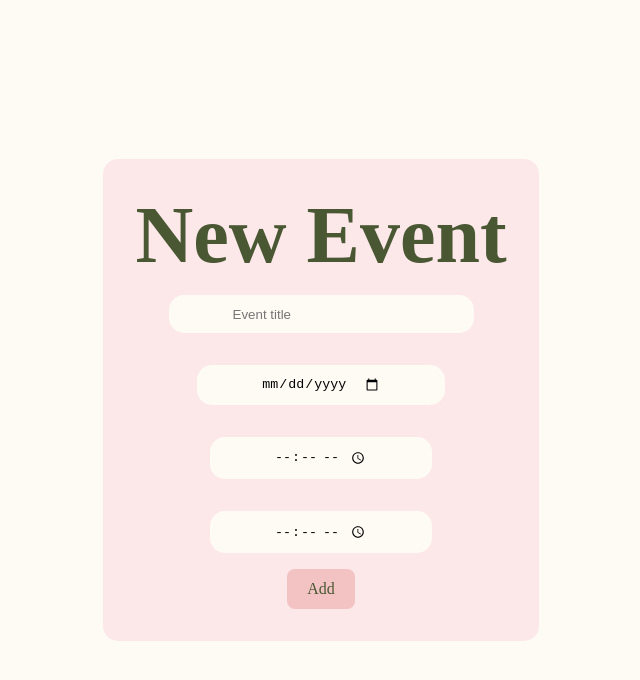
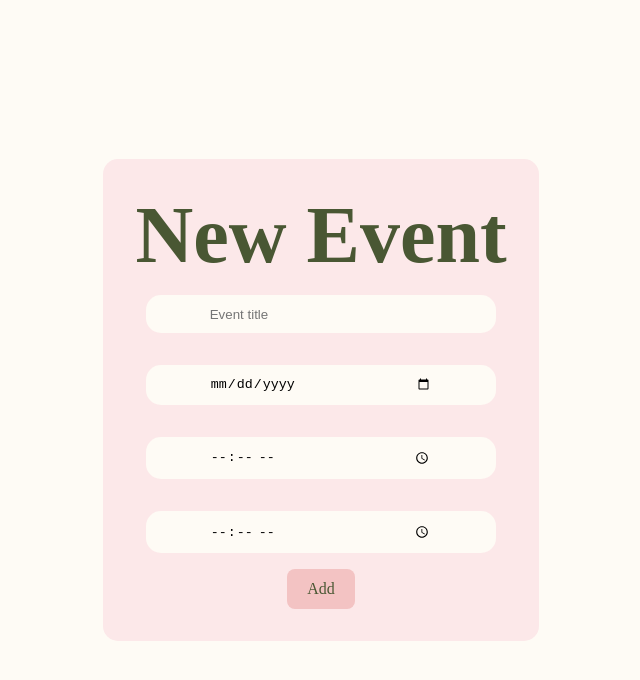
Before and after one commit to giecherry/Productivity-Assistant-Application, a React (Vite) app: page /calendar/newEvent in a window 1280 px wide. Shown: the top 680 px of the page, without its empty margins (319-959 px from the left). Built offline with nearby package versions, Linux system fonts and the light colour scheme; a web font is replaced by a local one.

Commit message:
new event small changes

```diff
--- a/src/components/EventCalendar-components/NewEvent.jsx
+++ b/src/components/EventCalendar-components/NewEvent.jsx
@@ -1,4 +1,4 @@
-import { useContext } from "react";
+import { useContext, useState } from "react";
 import { EventContext } from "./EventContext";
 import NewEventCSS from './NewEvent.module.css'
 
@@ -7,12 +7,19 @@ const NewEvent = () => {
 
     const {events} = useContext(EventContext)
 
+    const [eventTitle, setEventTitle] = useState("")
+    const [eventDate, setEventDate] = useState(null)
+    const [eventStartTime, setEventStartTime] = useState(null)
+    const [eventEndTime, setEventEndTime] = useState(null)
+
+
     const {addEvent} = useContext(EventContext)
     return (
         <>
             <div className={NewEventCSS.newEventContainer}>
                 <h1>New Event</h1>
-                <input className={NewEventCSS.input} type="text" placeholder="Event title" />
+                <input className={NewEventCSS.input} type="text" placeholder="Event title" onChange={(e)=> setEventTitle(e.target.value)}/>
+                {console.log(eventTitle)}
                 <input className={NewEventCSS.input} type="date" placeholder="Event date" />
                 <input className={NewEventCSS.input} type="time" placeholder="Start time" />
                 <input className={NewEventCSS.input} type="time" placeholder="End time" />
--- a/src/components/EventCalendar-components/NewEvent.module.css
+++ b/src/components/EventCalendar-components/NewEvent.module.css
@@ -14,4 +14,5 @@
     padding: 0.7rem 4rem;
     border-radius: 15px;
     background-color: #FEFBF5ff;
+    min-width: 60%;
 }
```
